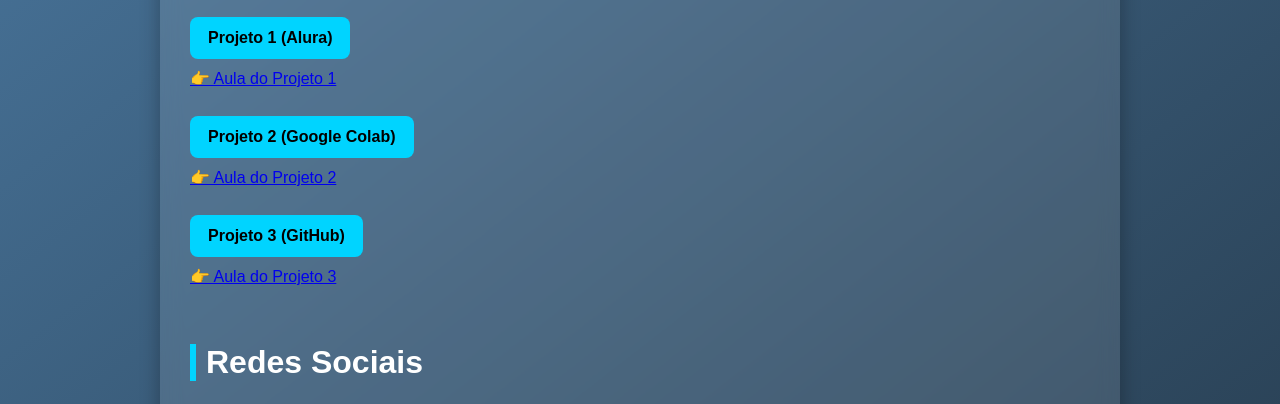
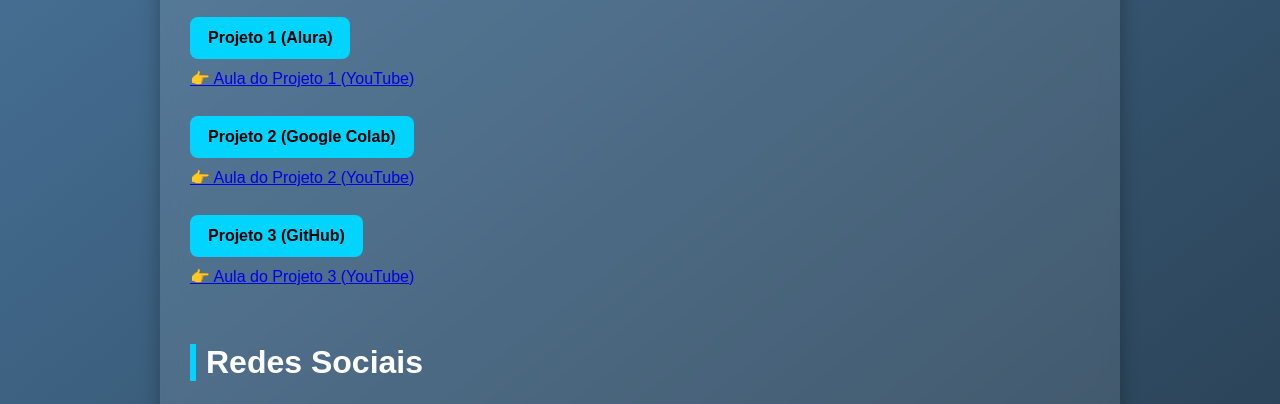
Before and after one commit to bernalsonnoel/portiforio-seliga, a plain HTML site: page index.html in a window 1280 px wide. Shown: the part 384-788 px from the top of the page. Drawn offline with Linux system fonts and the light colour scheme.

Commit message:
Update index.html

```diff
--- a/index.html
+++ b/index.html
@@ -20,24 +20,24 @@
     <a class="btn" href="https://www.alura.com.br" target="_blank">
       Projeto 1 (Alura)
     </a><br>
-    <a class="aula" href="https://www.alura.com.br/aula1" target="_blank">
-      👉 Aula do Projeto 1
+    <a class="aula" href="https://www.youtube.com/watch?v=VIDEO1" target="_blank">
+      👉 Aula do Projeto 1 (YouTube)
     </a><br><br>
 
     <!-- Projeto 2 - Google Colab -->
     <a class="btn" href="https://colab.research.google.com/drive/SEU_ID_DO_COLAB" target="_blank">
       Projeto 2 (Google Colab)
     </a><br>
-    <a class="aula" href="https://exemplo.com/aula-projeto2" target="_blank">
-      👉 Aula do Projeto 2
+    <a class="aula" href="https://www.youtube.com/watch?v=VIDEO2" target="_blank">
+      👉 Aula do Projeto 2 (YouTube)
     </a><br><br>
 
     <!-- Projeto 3 - GitHub -->
     <a class="btn" href="https://github.com/SEU_USUARIO" target="_blank">
       Projeto 3 (GitHub)
     </a><br>
-    <a class="aula" href="https://exemplo.com/aula-projeto3" target="_blank">
-      👉 Aula do Projeto 3
+    <a class="aula" href="https://www.youtube.com/watch?v=VIDEO3" target="_blank">
+      👉 Aula do Projeto 3 (YouTube)
     </a><br><br>
 
     <h2>Redes Sociais</h2>
```
